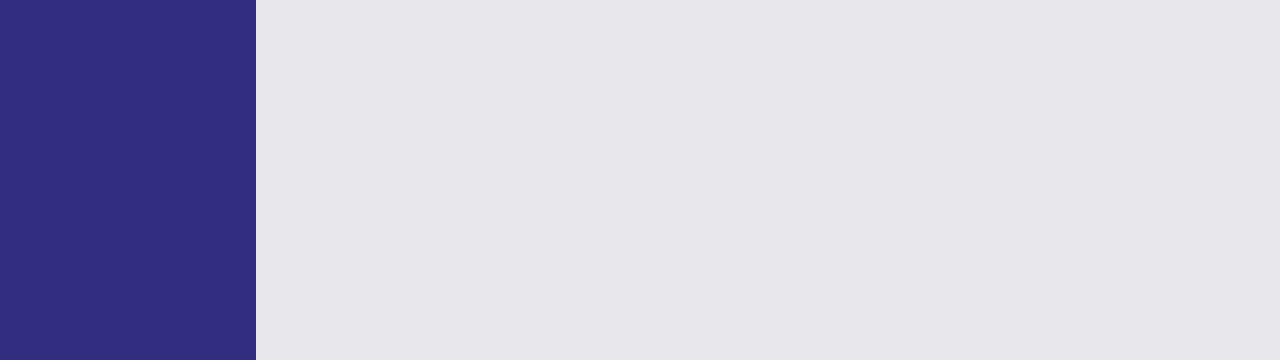
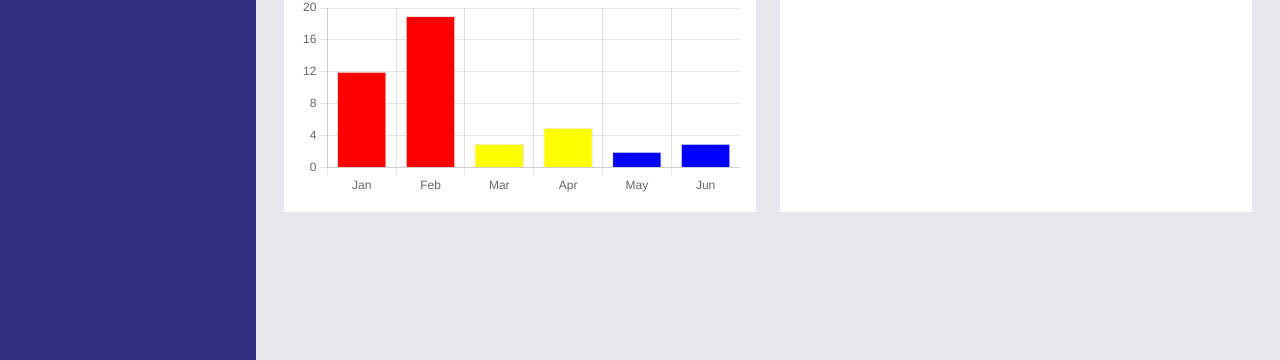
Before and after one commit to jcachia/tailwind-demo-dashboard, a website: page index.html in a window 1280 px wide. Shown: the part 440-800 px from the top of the page. Drawn offline with nearby package versions, Linux system fonts and the light colour scheme.

Commit message:
add chart js and first chart

```diff
--- a/index.html
+++ b/index.html
@@ -2,8 +2,10 @@
 <html lang="en">
 <head>
   <meta charset="UTF-8">
-  <meta name="viewport" content="width=device-width, initial-scale=1.0">
   <link href="/dist/output.css" rel="stylesheet">
+
+  <script src="https://cdn.jsdelivr.net/npm/chart.js"></script>
+
   <title>Tailwind Dashboard</title>
 </head>
 <body class="bg-gray-200">
@@ -102,10 +104,12 @@
           <div><img class="w-10 h-10" src="public/images/wallet.png" alt=""></div> <!-- dont know why this needs to have a div-->
           <div class="font-bold text-xl text-gray-700">Super plus</div>
           <div class="my-3 uppercase text-sm font-bold text-gray-400">Sales</div>
-          <div class=>
+          <div>
             <span class="font-bold text-3xl">$24,587</span>
             <span class="bg-green-500 font-bold rounded-full text-sm text-white p-1 align-text-top">+48%</span>
           </div>
+          <canvas id="card-1-chart"></canvas>
+
         </div>
 
         <div class="w-1/2 p-4 bg-white">
@@ -126,5 +130,37 @@
     </div>
     <!-- content end -->
   </div>
+
+
+  <script>
+    const ctx = document.getElementById('card-1-chart');
+
+    new Chart(ctx, {
+      type: 'bar',
+      data: {
+        labels: ['Jan', 'Feb', 'Mar', 'Apr', 'May', 'Jun'],
+        datasets: [{
+          label: 'Sales',
+          data: [12, 19, 3, 5, 2, 3],
+          backgroundColor: [
+            'rgba(255, 0, 0, 1)',
+            'rgba(255, 0, 0, 1)',
+            'rgba(255, 255, 0, 1)',
+            'rgba(255, 255, 0, 1)',
+            'rgba(0, 0, 255, 1)',
+            'rgba(0, 0, 255, 1)'
+          ],
+          borderWidth: 1
+        }]
+      },
+      options: {
+        scales: {
+          y: {
+            beginAtZero: true
+          }
+        }
+      }
+    });
+  </script>
 </body>
 </html>
```
